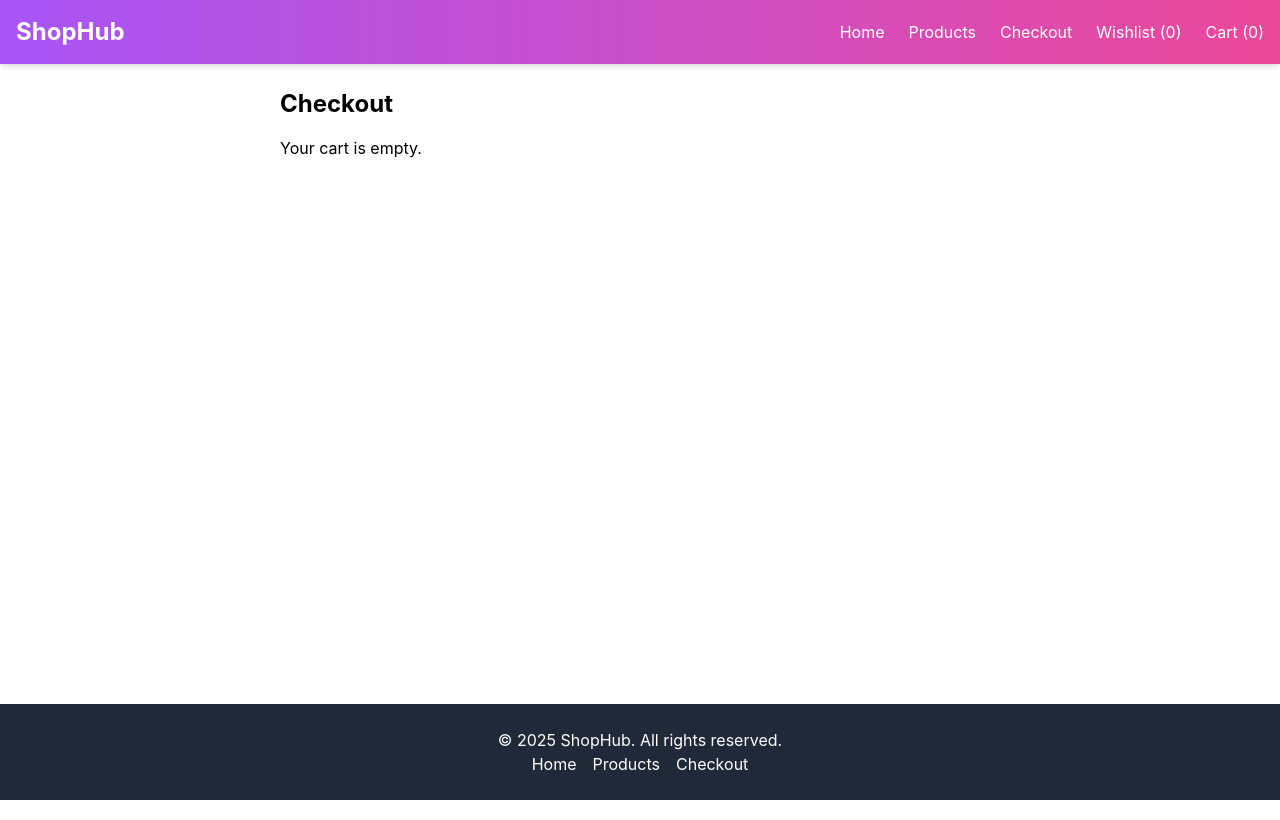
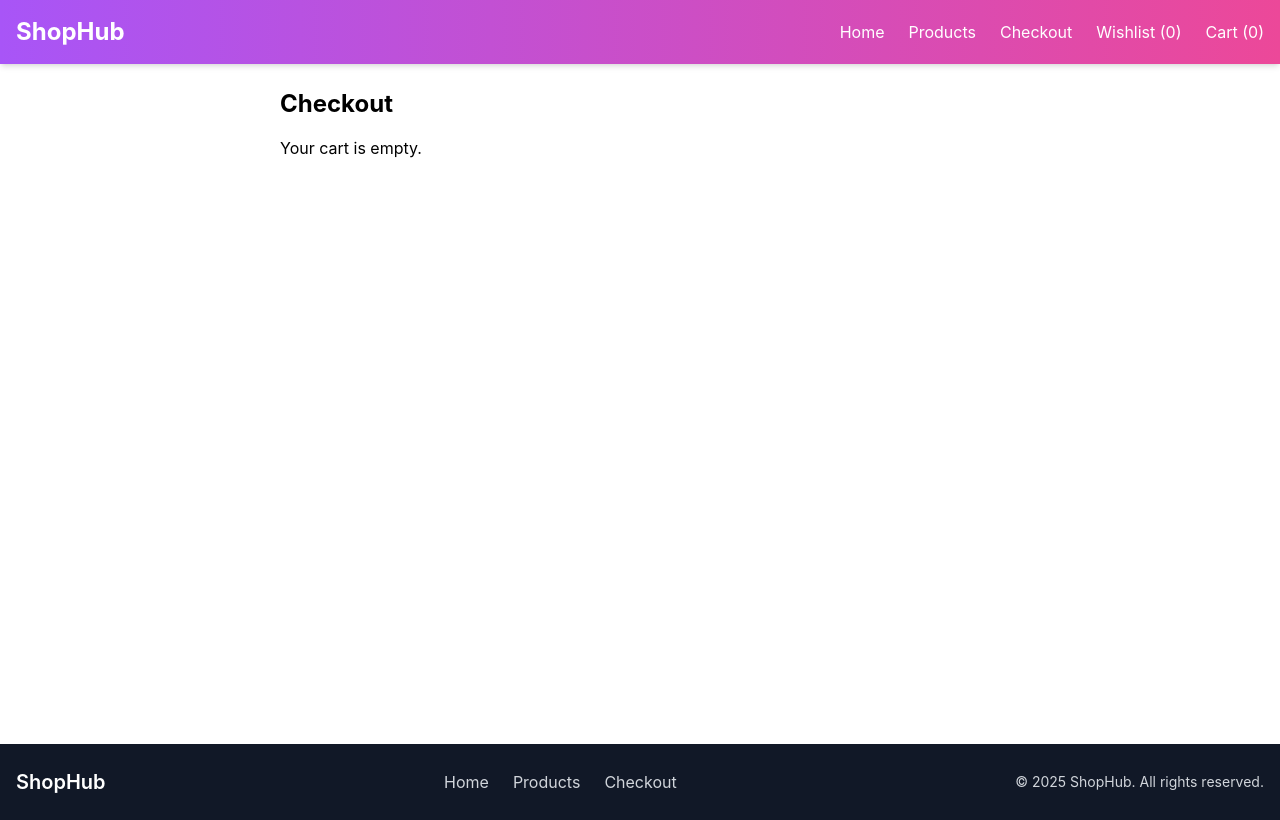
Before and after one commit to Yasar1895/Ecommerce-Go, a React (Create React App) app: page /checkout in a window 1280 px wide. Built offline with nearby package versions, Linux system fonts and the light colour scheme; the HTML template or start-up script is replaced by a standard one.

Commit message:
Update Footer.js

```diff
--- a/src/components/Footer/Footer.js
+++ b/src/components/Footer/Footer.js
@@ -1,14 +1,26 @@
+// src/components/Footer/Footer.js
 import React from "react";
-import "./Footer.css"; // Import CSS
+import { Link } from "react-router-dom";
+import "./Footer.css";
 
 const Footer = () => {
   return (
-    <footer className="footer-container">
-      <p>© 2025 ShopHub. All rights reserved.</p>
-      <div className="footer-links">
-        <a href="/">Home</a>
-        <a href="/products">Products</a>
-        <a href="/checkout">Checkout</a>
+    <footer className="bg-gray-900 text-gray-300 py-6 mt-10">
+      <div className="container mx-auto px-4 flex flex-col md:flex-row justify-between items-center">
+        {/* Brand */}
+        <h2 className="text-xl font-semibold text-white mb-4 md:mb-0">
+          ShopHub
+        </h2>
+
+        {/* Navigation Links */}
+        <nav className="flex space-x-6 mb-4 md:mb-0">
+          <Link to="/" className="hover:text-white">Home</Link>
+          <Link to="/products" className="hover:text-white">Products</Link>
+          <Link to="/checkout" className="hover:text-white">Checkout</Link>
+        </nav>
+
+        {/* Copy */}
+        <p className="text-sm">&copy; {new Date().getFullYear()} ShopHub. All rights reserved.</p>
       </div>
     </footer>
   );
```
